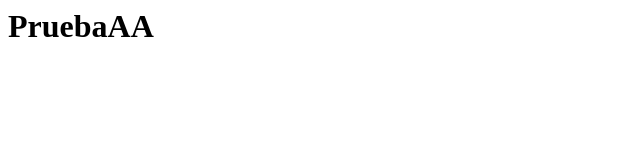
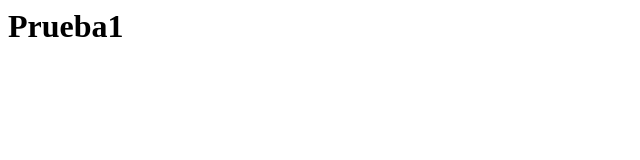
Before and after one commit to unityclases/Prueba1, a plain HTML site: page index.html in a window 1280 px wide. Shown: the full height of the page, 0-640 px from the left. Drawn offline with Linux system fonts and the light colour scheme.

Commit message:
commit message

```diff
--- a/index.html
+++ b/index.html
@@ -1,5 +1,5 @@
 <html>
     <body>
-        <h1>PruebaAA</h1>
+        <h1>Prueba1</h1>
     </body>
 </html>
```
